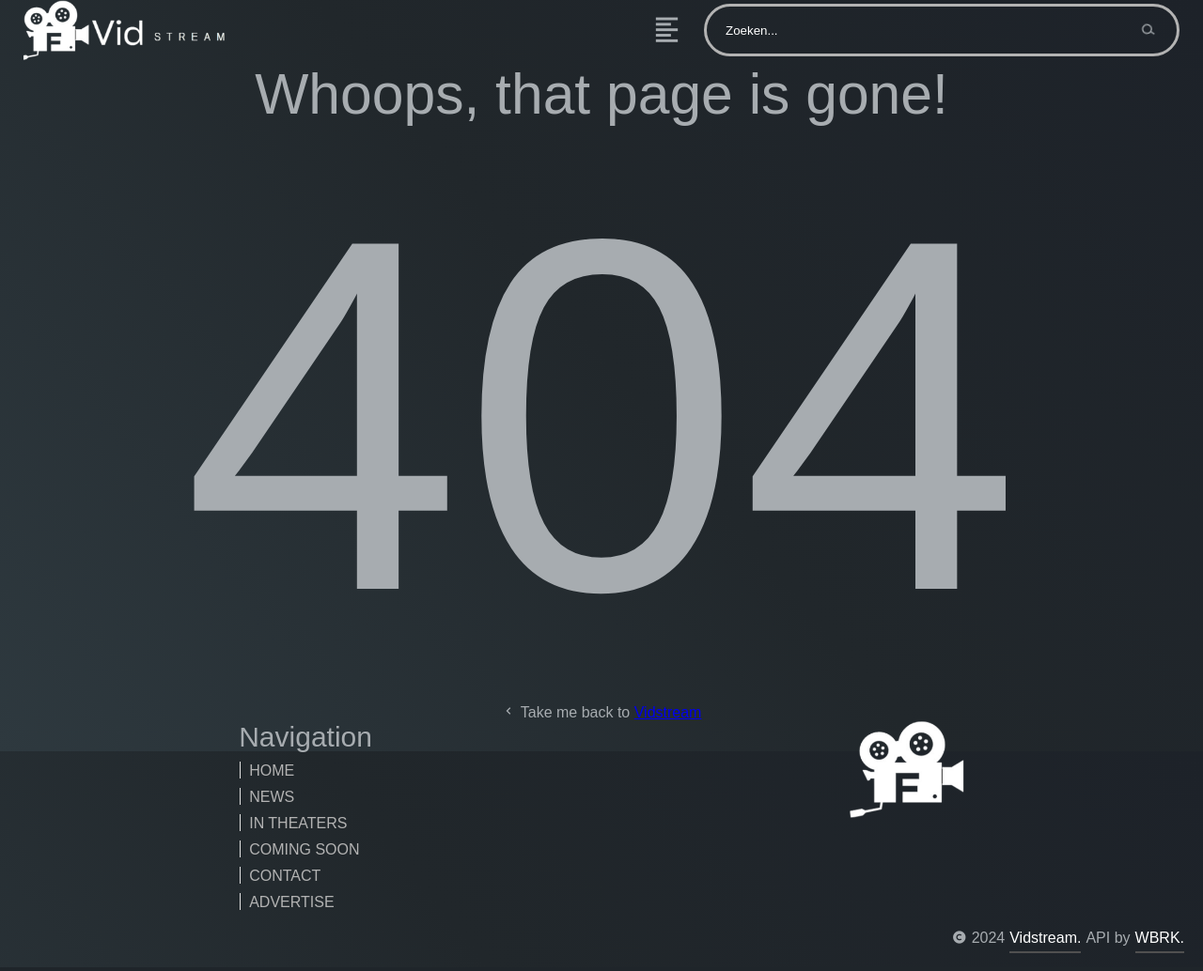
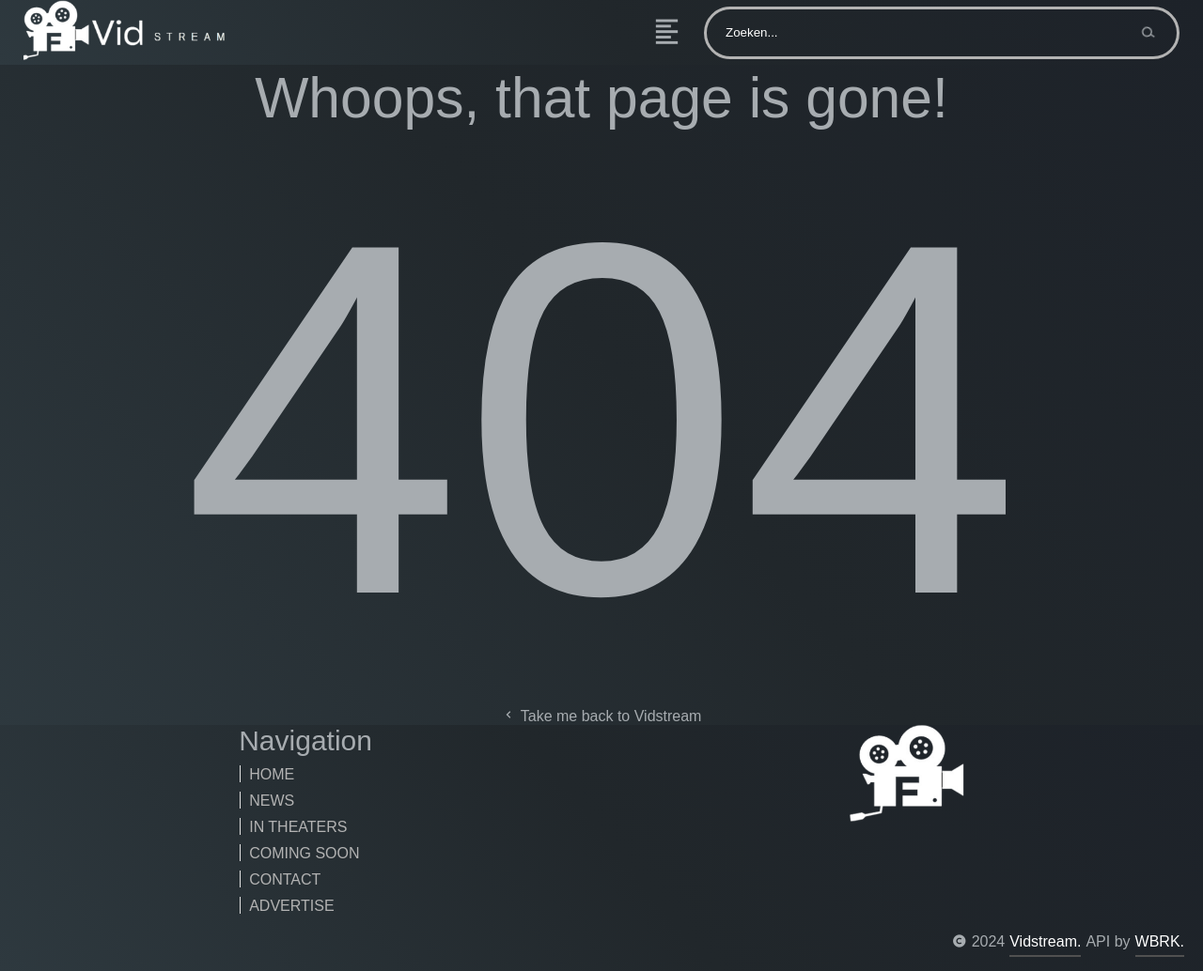
Before and after one commit to JesperD17/Vidstream, a PHP site: page /Vidstream/Onscreen/html/404page.php in a window 1280 px wide. Shown: the whole page at 94% size. Run offline with PHP 8.4, Linux system fonts and the light colour scheme.

Commit message:
404 page finish.

```diff
--- a/Onscreen/css/404page.css
+++ b/Onscreen/css/404page.css
@@ -24,6 +24,11 @@ div#shell {
     font-size: calc(39vw + 35px);
 }
 
+.text a {
+    text-decoration: none;
+    color: var(--first-color);
+}
+
 @media (max-width: 1374px) {
     body {
         height: 100vh;
--- a/Onscreen/css/footer.css
+++ b/Onscreen/css/footer.css
@@ -1,4 +1,8 @@
 /* :root from general.css */
+
+.footer {
+    background: var(--first-color);
+}
 
 /* footer_links */
 .logo_links {
@@ -79,17 +83,10 @@ img.footer_Logo {
 .WBR_collab_text a:hover::after {
     opacity: 1; /* Fade-in on hover */
     /* animation: fadeOut 1s forwards; */
-    animation: fadeIn 1s forwards;
+    animation: fadeIn 1s forwards
 }
-
-
 
 @keyframes fadeIn {
     0% { opacity: 0; }
     100% { opacity: 1; }
 }
-
-@keyframes fadeOut {
-    0% { opacity: 1; }
-    100% { opacity: 0; }
-}
--- a/Onscreen/css/general.css
+++ b/Onscreen/css/general.css
@@ -33,3 +33,7 @@ div#shell {
 i {
 	cursor: pointer
 }
+
+.hover:hover {
+    color: white !important;
+}
--- a/Onscreen/css/header.css
+++ b/Onscreen/css/header.css
@@ -13,6 +13,7 @@
     height: var(--nav-height);
     position: relative;
 	padding: 0px 25px;
+	background: var(--first-color);
 }
 
 #logo, #logo2 {
--- a/Onscreen/html/404page.php
+++ b/Onscreen/html/404page.php
@@ -15,9 +15,11 @@
             <div class="header">Whoops, that page is gone!</div>
             <div class="error_code">404</div>
             <div class="text">
-                <i class='bx bx-chevron-left'></i>
+                <a href="http://localhost/Vidstream/Vidstream/Onscreen/html/homepage.php" class="hover">
+                    <i class='bx bx-chevron-left'></i>
+                </a>
                     Take me back to
-                    <a href="http://localhost/Vidstream/Vidstream/Onscreen/html/homepage.php">Vidstream</a>
+                    <a href="http://localhost/Vidstream/Vidstream/Onscreen/html/homepage.php" class="hover">Vidstream</a>
             </div>
 
         </div>
--- a/Onscreen/html/footer.html
+++ b/Onscreen/html/footer.html
@@ -9,16 +9,18 @@
         <summary2>
           <div class="links">
             <div class="links_title">Navigation</div>
-            <a href="#">HOME</a>
-            <a href="#">NEWS</a>
-            <a href="#">IN THEATERS</a>
-            <a href="#">COMING SOON</a>
-            <a href="#">CONTACT</a>
-            <a href="#">ADVERTISE</a>
+            <a href="http://localhost/Vidstream/Vidstream/Onscreen/html/homepage.php" class="hover">HOME</a>
+            <a href="#" class="hover">NEWS</a>
+            <a href="#" class="hover">IN THEATERS</a>
+            <a href="#" class="hover">COMING SOON</a>
+            <a href="#" class="hover">CONTACT</a>
+            <a href="#" class="hover">ADVERTISE</a>
           </div>
         </summary2>
       </div>
-      <img class="footer_Logo" src="../pics/Logo Icon.png">
+      <a href="http://localhost/Vidstream/Vidstream/Onscreen/html/homepage.php">
+        <img class="footer_Logo" src="../pics/Logo Icon.png">
+      </a>
     </div>
 
     <div class="WBR_collab_text">
--- a/Onscreen/html/header.html
+++ b/Onscreen/html/header.html
@@ -3,8 +3,10 @@
 <link rel="stylesheet" href="../css/header.css">
     <div id="navigation">
     <!-- Logo's -->
+     <a href="http://localhost/Vidstream/Vidstream/Onscreen/html/homepage.php">
       <img id="logo" src="../pics/2e logo kopie.png">
       <img id="logo2" src="../pics/Logo Icon.png">
+    </a>
 
       <!-- Link bar -->
       <div class="alignBars">
@@ -14,12 +16,12 @@
 
             <summary>
               <div class="links">
-                <a href="#">HOME</a>
-                <a href="#">NEWS</a>
-                <a href="#">IN THEATERS</a>
-                <a href="#">COMING SOON</a>
-                <a href="#">CONTACT</a>
-                <a href="#">ADVERTISE</a>
+                <a href="http://localhost/Vidstream/Vidstream/Onscreen/html/homepage.php" class="hover">HOME</a>
+                <a href="#" class="hover">NEWS</a>
+                <a href="#" class="hover">IN THEATERS</a>
+                <a href="#" class="hover">COMING SOON</a>
+                <a href="#" class="hover">CONTACT</a>
+                <a href="#" class="hover">ADVERTISE</a>
               </div>
             </summary>
           </div>
```
